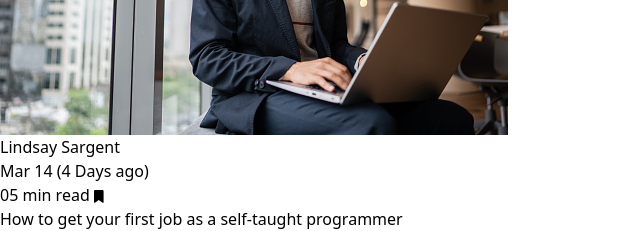
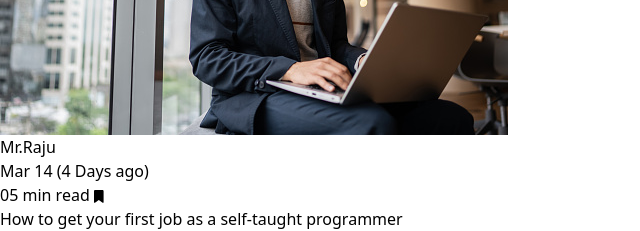
Before and after one commit to mehedip1/assignment8, a React (Vite) app: page / in a window 1280 px wide. Shown: the part 1940-2171 px from the top of the page, without its empty margins (0-640 px from the left). Built offline with nearby package versions, Linux system fonts and the light colour scheme.

Commit message:
all file added

```diff
--- a/public/details.json
+++ b/public/details.json
@@ -1,34 +1,30 @@
 [
   {
     "id": "642632d00ce21cb5cdf20a3a",
-      "cover": "https://images.unsplash.com/photo-1542831371-29b0f74f9713?crop=entropy&cs=tinysrgb&fit=max&fm=jpg&ixid=MnwyMDg4MDd8MHwxfHNlYXJjaHwzfHxwcm9ncmFtbWluZ3xlbnwwfHx8fDE2ODAyMjUxMjI&ixlib=rb-4.0.3&q=80&w=1080",
+    "cover": "https://images.unsplash.com/photo-1571171637578-41bc2dd41cd2?crop=entropy&cs=tinysrgb&fit=max&fm=jpg&ixid=MnwyMDg4MDd8MHwxfHNlYXJjaHw0fHxwcm9ncmFtbWluZ3xlbnwwfHx8fDE2ODAzMjU0ODc&ixlib=rb-4.0.3&q=80&w=1080",
     "author": "Mr.Raju",
     "title": "How to get your first job as a self-taught programmer"
 
+  },
+  {
+    "id": "642632d00ce21cb5cdf20a3a",
+    "cover": "https://images.unsplash.com/photo-1510915228340-29c85a43dcfe?crop=entropy&cs=tinysrgb&fit=max&fm=jpg&ixid=MnwyMDg4MDd8MHwxfHNlYXJjaHwyNHx8cHJvZ3JhbW1pbmd8ZW58MHx8fHwxNjgwMzI1NDg3&ixlib=rb-4.0.3&q=80&w=1080",
+    "author": "Mr.Raju",
+    "title": "How to get your first job as a self-taught programmer"
 
   },
   {
-      "id": "642632d0b83315e7b44ee2ba",
-      "cover": "https://images.unsplash.com/photo-1542831371-29b0f74f9713?crop=entropy&cs=tinysrgb&fit=max&fm=jpg&ixid=MnwyMDg4MDd8MHwxfHNlYXJjaHwzfHxwcm9ncmFtbWluZ3xlbnwwfHx8fDE2ODAyMjUxMjI&ixlib=rb-4.0.3&q=80&w=1080",
-      "author": "Lindsay Sargent",
+    "id": "642632d00ce21cb5cdf20a3a",
+    "cover": "https://images.unsplash.com/photo-1587620962725-abab7fe55159?crop=entropy&cs=tinysrgb&fit=max&fm=jpg&ixid=MnwyMDg4MDd8MHwxfHNlYXJjaHwyfHxwcm9ncmFtbWluZ3xlbnwwfHx8fDE2ODAzMjU0ODc&ixlib=rb-4.0.3&q=80&w=1080",
+    "author": "Mr.Raju",
     "title": "How to get your first job as a self-taught programmer"
-
 
   },
   {
-      "id": "642632d097d9e201e2a480a0",
-      "cover": "https://images.unsplash.com/photo-1542831371-29b0f74f9713?crop=entropy&cs=tinysrgb&fit=max&fm=jpg&ixid=MnwyMDg4MDd8MHwxfHNlYXJjaHwzfHxwcm9ncmFtbWluZ3xlbnwwfHx8fDE2ODAyMjUxMjI&ixlib=rb-4.0.3&q=80&w=1080",
-     "author": "Horton Allison",
+    "id": "642632d00ce21cb5cdf20a3a",
+    "cover": "https://images.unsplash.com/photo-1521185496955-15097b20c5fe?crop=entropy&cs=tinysrgb&fit=max&fm=jpg&ixid=MnwyMDg4MDd8MHwxfHNlYXJjaHw5fHxwcm9ncmFtbWluZ3xlbnwwfHx8fDE2ODAzMjU0ODc&ixlib=rb-4.0.3&q=80&w=1080",
+    "author": "Mr.Raju",
     "title": "How to get your first job as a self-taught programmer"
-
-
-    },
-    {
-      "id": "642632d01784d088592a45b7",
-      "cover": "https://images.unsplash.com/photo-1542831371-29b0f74f9713?crop=entropy&cs=tinysrgb&fit=max&fm=jpg&ixid=MnwyMDg4MDd8MHwxfHNlYXJjaHwzfHxwcm9ncmFtbWluZ3xlbnwwfHx8fDE2ODAyMjUxMjI&ixlib=rb-4.0.3&q=80&w=1080",
-     "author": "Monroe Dyer",
-      "title": "How to get your first job as a self-taught programmer"
-
 
   }
 ]
--- a/src/Components/Body/Body.jsx
+++ b/src/Components/Body/Body.jsx
@@ -2,6 +2,7 @@ import React from 'react';
 import { useEffect ,useState } from 'react';
 import Detail from '../Detail/Detail';
 import Cart from '../Cart/Cart';
+
 
 
 
@@ -36,6 +37,7 @@ const Body = () => {
                 detail ={detail}
                 handleRead={handleRead}
 
+
                ></Detail>
                  )
               }
@@ -43,6 +45,7 @@ const Body = () => {
             <div className="shadow-lg rounded w-2/4 ms-5 px-5 ">
             <Cart read={read}></Cart>
 
+
                </div>
         </div>
     );
--- a/src/Components/Cart/Cart.jsx
+++ b/src/Components/Cart/Cart.jsx
@@ -5,13 +5,18 @@ const Cart = (props) => {
     const {read} = props;
 
 
+
+
     return (
         <div>
             <div>
-           <h1>Spent time on read : {} min</h1>
+           <h1 className="bg-green-300 h-15 shadow shadow-blue-500/40 hover:shadow-indigo-500/40 text-center">Spent time on read : {}min</h1>
             </div>
              <div className='py-5'>
-             <h1>Bookmarked Blogs : {read.length} </h1>
+          <h1 className='bg-sky-100'>Bookmarked Blogs : {read.  length} </h1>
+
+
+
              </div>
         </div>
     );
--- a/src/Components/Detail/Detail.jsx
+++ b/src/Components/Detail/Detail.jsx
@@ -6,8 +6,11 @@ import logo from '../images/logo.jpg';
 
 const Detail = (props) => {
     const {author, title,cover} = props.detail;
+      const handleRead = props.handleRead;
 
-     const handleRead = props.handleRead;
+
+
+
 
 
 
@@ -22,6 +25,7 @@ const Detail = (props) => {
          <div className='w-3/4 ms-5'>
          <h2>{author}</h2>
          <p>Mar 14 (4 Days ago)</p>
+
          </div>
          <p>05 min read <small onClick={()=> handleRead(props.detail)}><FontAwesomeIcon icon={faBookmark} /></small>
           </p>
@@ -31,7 +35,7 @@ const Detail = (props) => {
           <div>
           <p>#beginners  #programming</p>
           <div className='py-5'>
-          <button className="btn btn-primary">Mark as read</button>
+          <button  className="btn btn-primary">Mark as read</button>
           </div>
 
 
```
Lines whose indentation alone changed are shown as unchanged.
